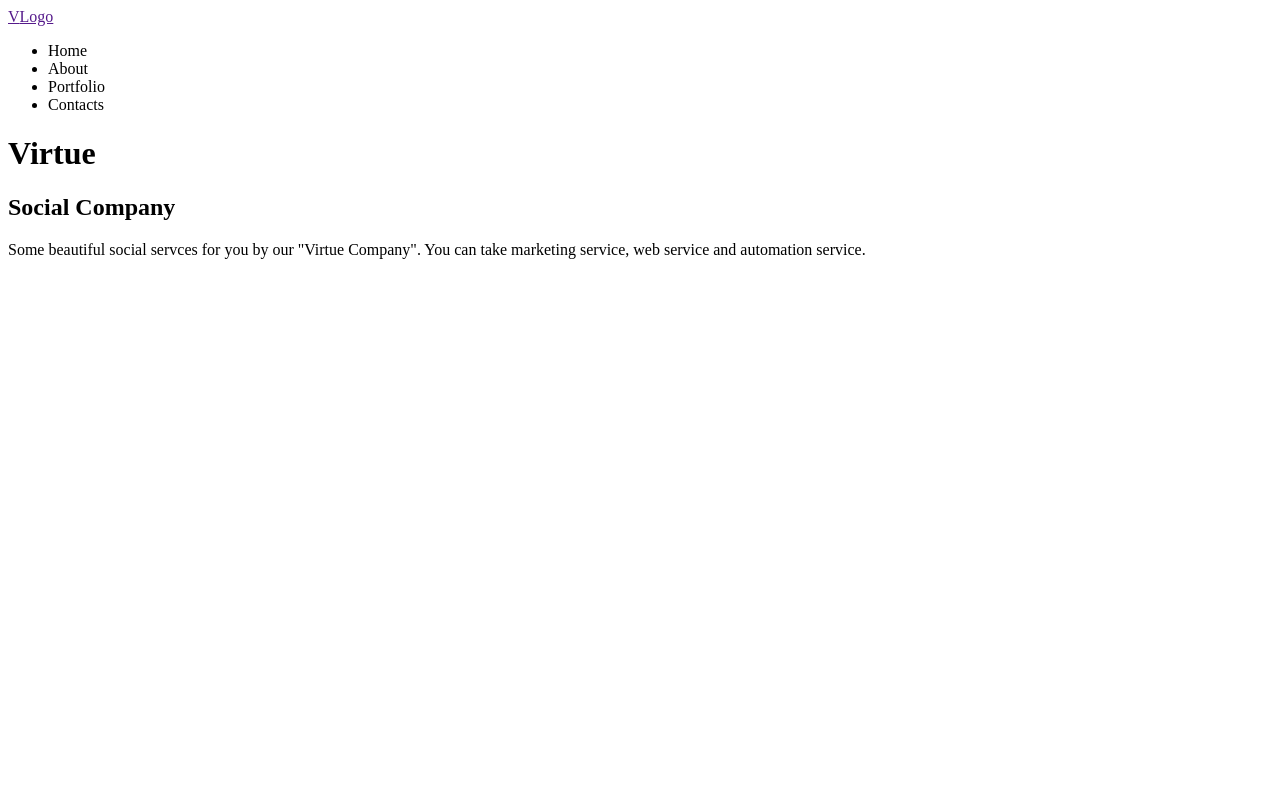
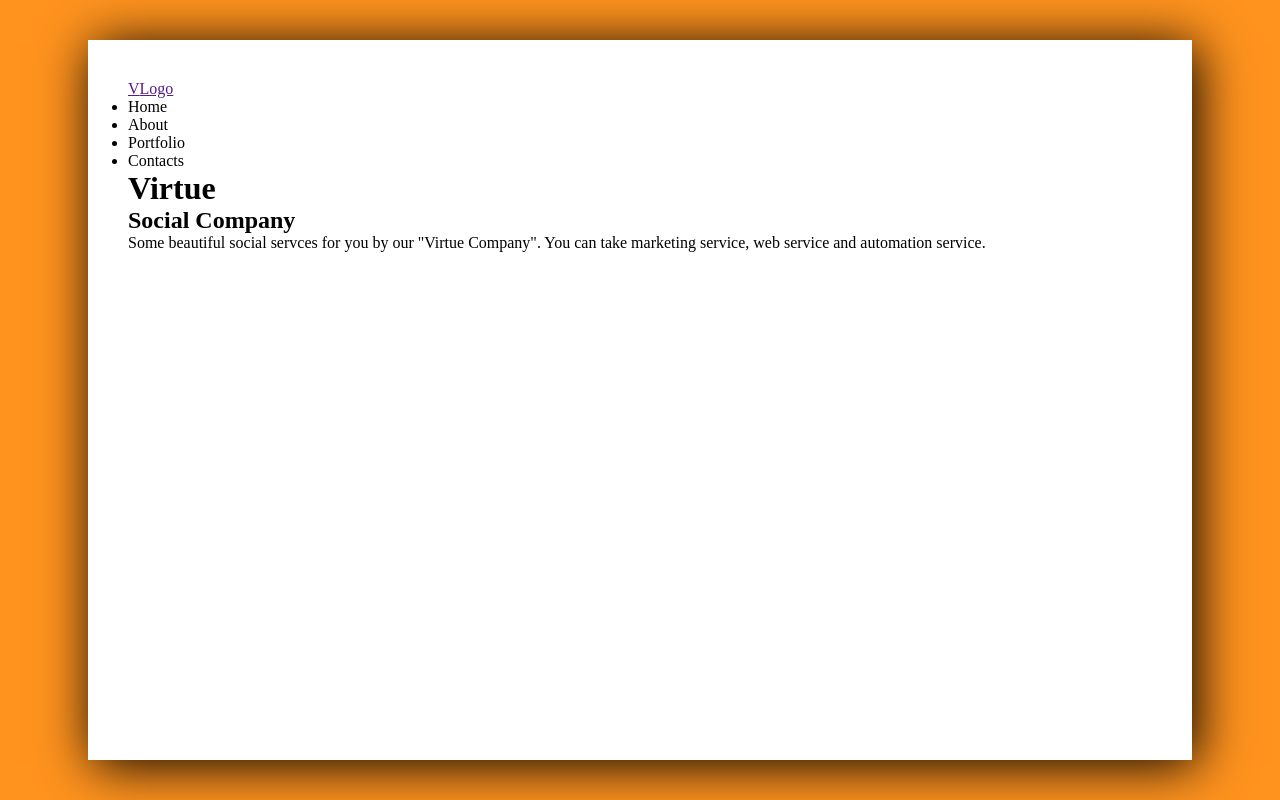
Before and after one commit to CrystalHorizon/coder-learner, a plain HTML site: page index.html in a window 1280 px wide. Drawn offline with Linux system fonts and the light colour scheme.

Commit message:
fix transform

```diff
--- a/css/style.css
+++ b/css/style.css
@@ -3,6 +3,11 @@
   margin: 0;
   box-sizing: border box;
   font-family: poppins;
+}
+body {
+  width: 100%;
+  height: 100%;
+  background-color: #ff931e;
 }
 
 :root {
@@ -10,14 +15,15 @@
   --brand-dark: #111c52;
 }
 /* .parent { h645+w80%+p40+psa+t50%+left50%+transform:translate-50%-50% }*/
-.parent{
-    height: 645px;
+.parent {
+  height: 80%;
   width: 80%;
   padding: 40px;
   position: absolute;
   top: 50%;
   left: 50%;
-transform: translate -50% -50%;
+  transform: translate(-50%, -50%);
   background-color: white;
-box-shadow:5px 5px 50px black;
+  /* position: relative; */
+  box-shadow: 5px 5px 50px black;
 }
--- a/index.html
+++ b/index.html
@@ -1,9 +1,11 @@
 <!DOCTYPE html>
 <html lang="en">
   <head>
-    <meta charset="UTF-8">
-    <meta name="viewport" content="width=device-width, initial-scale=1.0">
+    <meta charset="UTF-8" />
+    <meta name="viewport" content="width=device-width, initial-scale=1.0" />
+
     <title>Virtue</title>
+    <link rel="stylesheet" href="./css/style.css" />
   </head>
   <body>
     <div class="parent">
@@ -16,13 +18,16 @@
           <li>Contacts</li>
         </ul>
       </nav>
-    </div>
       <div class="left">
         <h1>Virtue</h1>
         <h2>Social Company</h2>
-    <p>Some beautiful social servces for you by our "Virtue Company". You can take marketing service, web service and automation service.</p>
+        <p>
+          Some beautiful social servces for you by our "Virtue Company". You can
+          take marketing service, web service and automation service.
+        </p>
         <!-- <a href="" class="button">Learn More</a> -->
         <!-- <button></button> -->
       </div>
+    </div>
   </body>
 </html>
```
Lines whose indentation alone changed are shown as unchanged.
